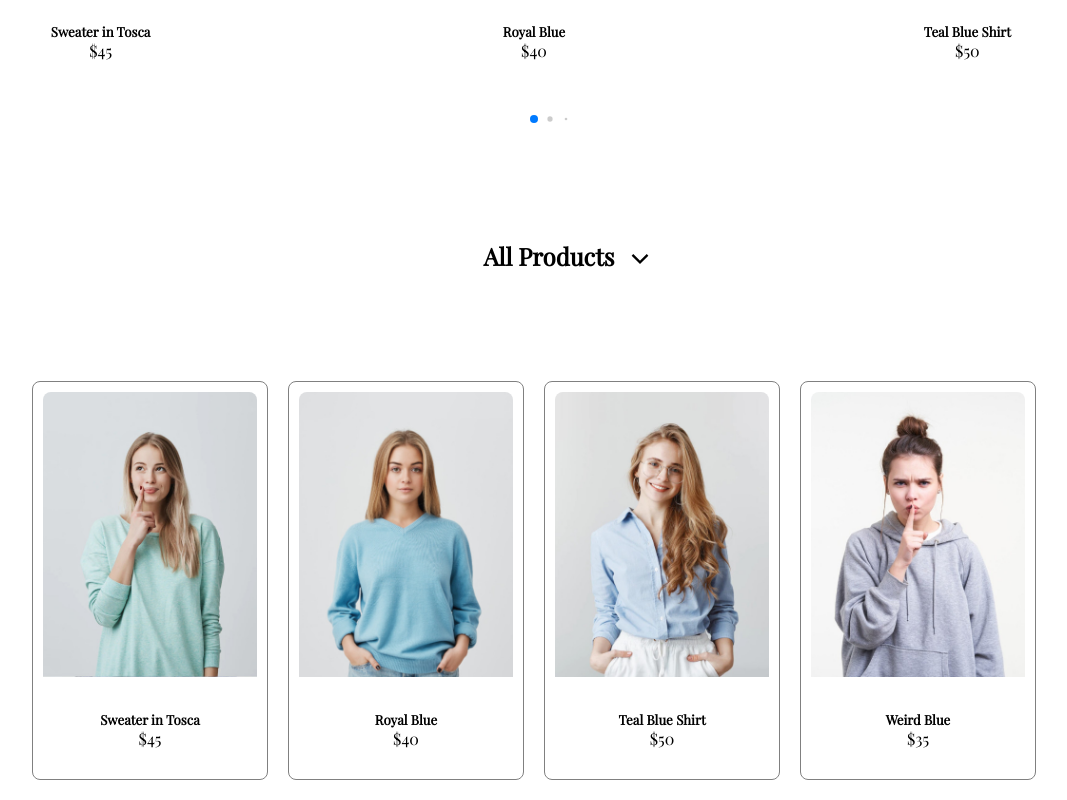
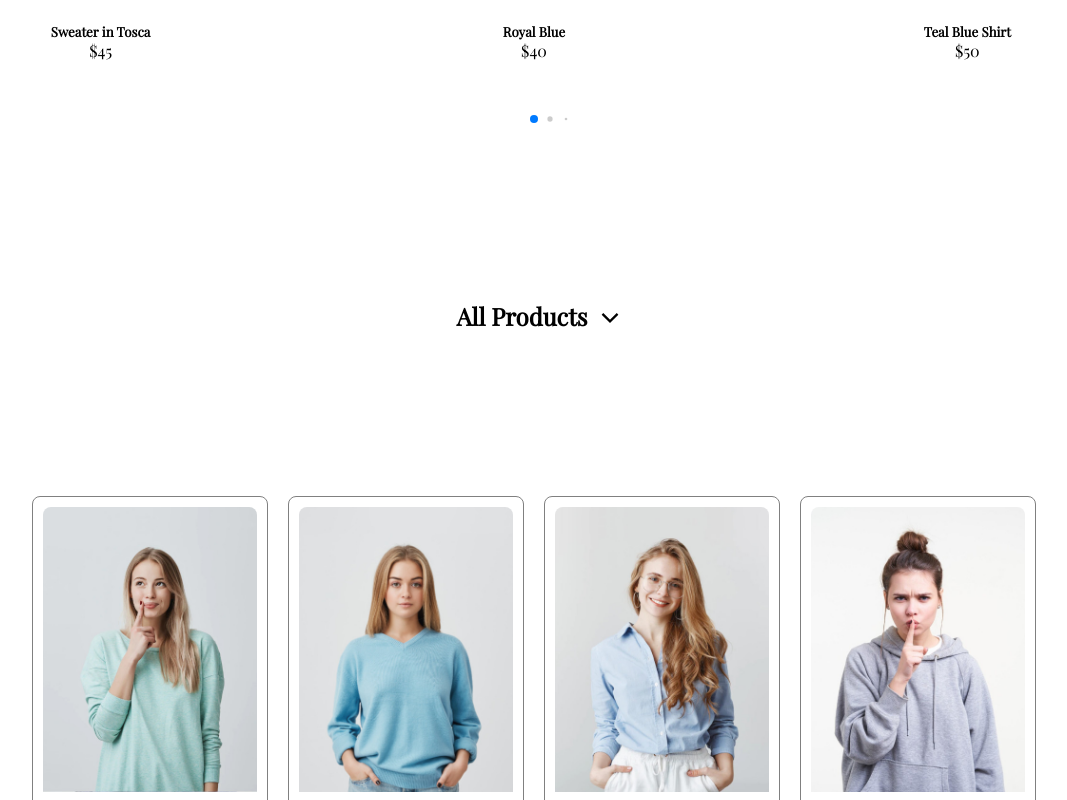
Before and after one commit to tanim27/e-commerce, a React (Create React App) app: page / in a window 1280 px wide. Shown: the part 1360-2160 px from the top of the page, without its empty margins (106-1173 px from the left). Built offline with nearby package versions, Linux system fonts and the light colour scheme.

Commit message:
Updated AllProducts.css

```diff
--- a/src/components/AllProducts/AllProducts.css
+++ b/src/components/AllProducts/AllProducts.css
@@ -1,41 +1,60 @@
-.title {
+.product-showlist {
+    display: flex;
+    flex-direction: column;
+    justify-content: center;
+    align-items: center;
+    height: auto;
+    width: 100vw;
+}
+
+.product-showlist .title {
+    position: relative;
+    top: 100px;
+    display: flex;
+    flex-direction: column;
+    justify-content: center;
+    align-items: center;
+    width: 100vw;
+}
+
+.product-showlist .title h2 {
+    font-family: "Playfair Display", serif;
+    position: relative;
+    left: 5px;
+    display: flex;
+    justify-content: center;
+    align-items: center;
+    height: 50px;
+    width: 180px;
+    gap: 10px;
+    cursor: pointer;
+}
+
+.product-showlist .title h2 span {
+    position: relative;
+    top: 2px;
     display: flex;
     justify-content: center;
     align-items: center;
 }
 
-.title h2 {
-    font-family: "Playfair Display", serif;
+.product-showlist .title .menubar {
     position: relative;
-    top: 100px;
-    left: 40px;
+    top: 70px;
     display: flex;
     justify-content: center;
     align-items: center;
-    cursor: pointer;
+    height: 115px;
+    width: 180px;
 }
 
-.title h2 span {
+.product-showlist .title .menubar ul {
     position: relative;
-    top: 3px;
-    left: 0;
-    display: flex;
-    justify-content: center;
-    align-items: center;
-    height: 50px;
-    width: 50px;
-}
-
-.title span ul {
-    font-family: "Playfair Display", serif;
-    position: relative;
-    top: 80px;
-    right: 140px;
+    top: 0;
     display: flex;
     flex-direction: column;
-    justify-content: center;
-    align-items: center;
-    text-align: center;
+    justify-content: flex-start;
+    align-items: flex-start;
     box-shadow: 1px 1px 10px 6px rgba(0, 0, 0, 0.6);
     background-color: #eeee;
     height: 115px;
@@ -43,22 +62,22 @@
     z-index: 20;
 }
 
-.title span ul li {
+.product-showlist .title .menubar ul li {
     display: flex;
     justify-content: center;
     align-items: center;
-    width: 140px;
+    width: 180px;
     padding: 10px 0;
     overflow: hidden;
     cursor: pointer;
 }
 
-.title span ul li:hover {
+.product-showlist .title .menubar ul li:hover {
     color: #fff;
     background-color: #111;
 }
 
-.box-container {
+.product-showlist .box-container {
     display: flex;
     justify-content: center;
     align-items: center;
@@ -76,7 +95,7 @@
     margin: auto auto 150px auto;
 }
 
-.box-container .box {
+.product-showlist .box-container .box {
     display: flex;
     flex-direction: column;
     justify-content: center;
@@ -89,18 +108,18 @@
     width: 236px;
 }
 
-.box-container .box img {
+.product-showlist .box-container .box img {
     border-radius: 8px 8px 0 0;
     width: 100%;
     transform: scale(1);
     transition: all linear 0.4s;
 }
 
-.box-container .box:hover img {
+.product-showlist .box-container .box:hover img {
     transform: scale(1.1);
 }
 
-.box-container .box .hover-icons {
+.product-showlist .box-container .box .hover-icons {
     position: relative;
     display: flex;
     justify-content: center;
@@ -116,13 +135,13 @@
     overflow: hidden;
 }
 
-.box-container .box:hover .hover-icons {
+.product-showlist .box-container .box:hover .hover-icons {
     opacity: 1;
     transform: translateY(-40px);
     z-index: 5;
 }
 
-.box-container .box .hover-icons button {
+.product-showlist .box-container .box .hover-icons button {
     display: flex;
     justify-content: center;
     align-items: center;
@@ -139,12 +158,12 @@
     cursor: pointer;
 }
 
-.box-container .box .hover-icons button:hover {
+.product-showlist .box-container .box .hover-icons button:hover {
     color: #fff;
     background-color: #111;
 }
 
-.box-container .box .product-title {
+.product-showlist .box-container .box .product-title {
     font-family: "Playfair Display", serif;
     position: relative;
     bottom: 20px;
@@ -155,13 +174,13 @@
 }
 
 @media (min-width:400px) {
-    .box-container {
+    .product-showlist .box-container {
         display: flex;
         justify-content: center;
         align-items: center;
     }
 
-    .box-container .box {
+    .product-showlist .box-container .box {
         max-width: 50%;
     }
 
```
